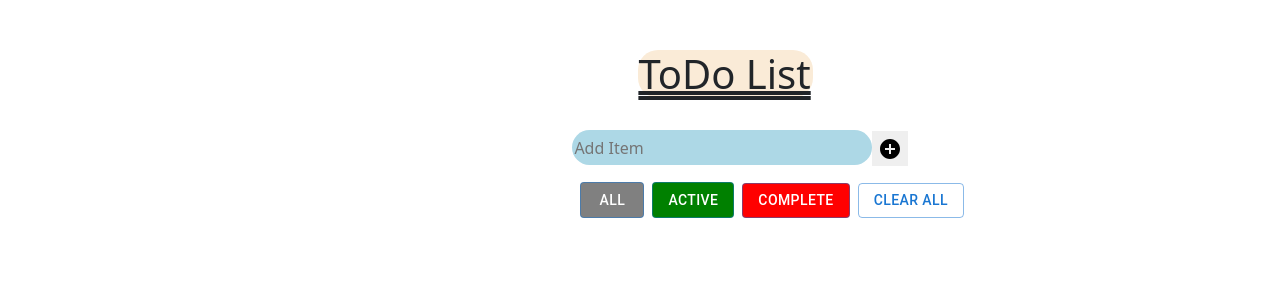
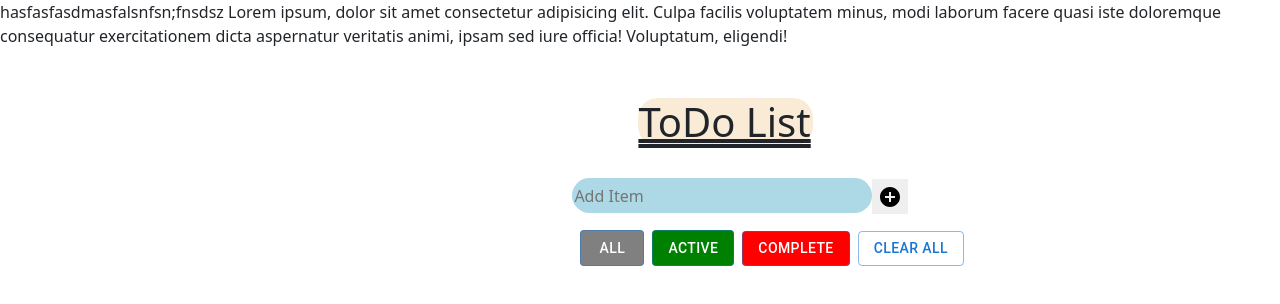
Before and after one commit to itsmeGK17/todo, a React (Create React App) app: page / in a window 1280 px wide. Shown: the top 304 px of the page. Built offline with nearby package versions, Linux system fonts and the light colour scheme.

Commit message:
HELLO WORLDDDDDDDDDDDDDDDDDDDDD

```diff
--- a/src/App.js
+++ b/src/App.js
@@ -4,6 +4,7 @@ import "../node_modules/bootstrap/dist/css/bootstrap.min.css"
 function App() {
   return (
     <>
+    <p>hasfasfasdmasfalsnfsn;fnsdsz Lorem ipsum, dolor sit amet consectetur adipisicing elit. Culpa facilis voluptatem minus, modi laborum facere quasi iste doloremque consequatur exercitationem dicta aspernatur veritatis animi, ipsam sed iure officia! Voluptatum, eligendi!</p>
      <Todo/>
    </>
   );
```
